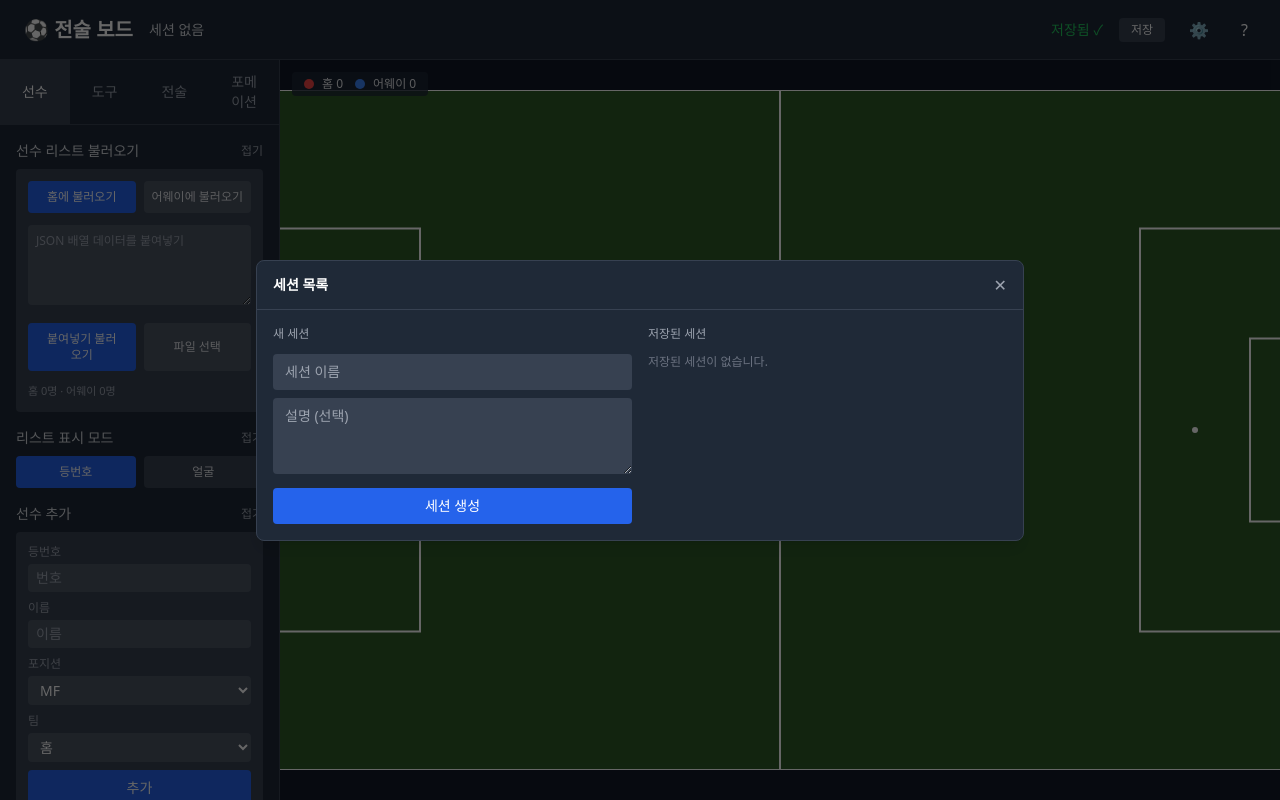
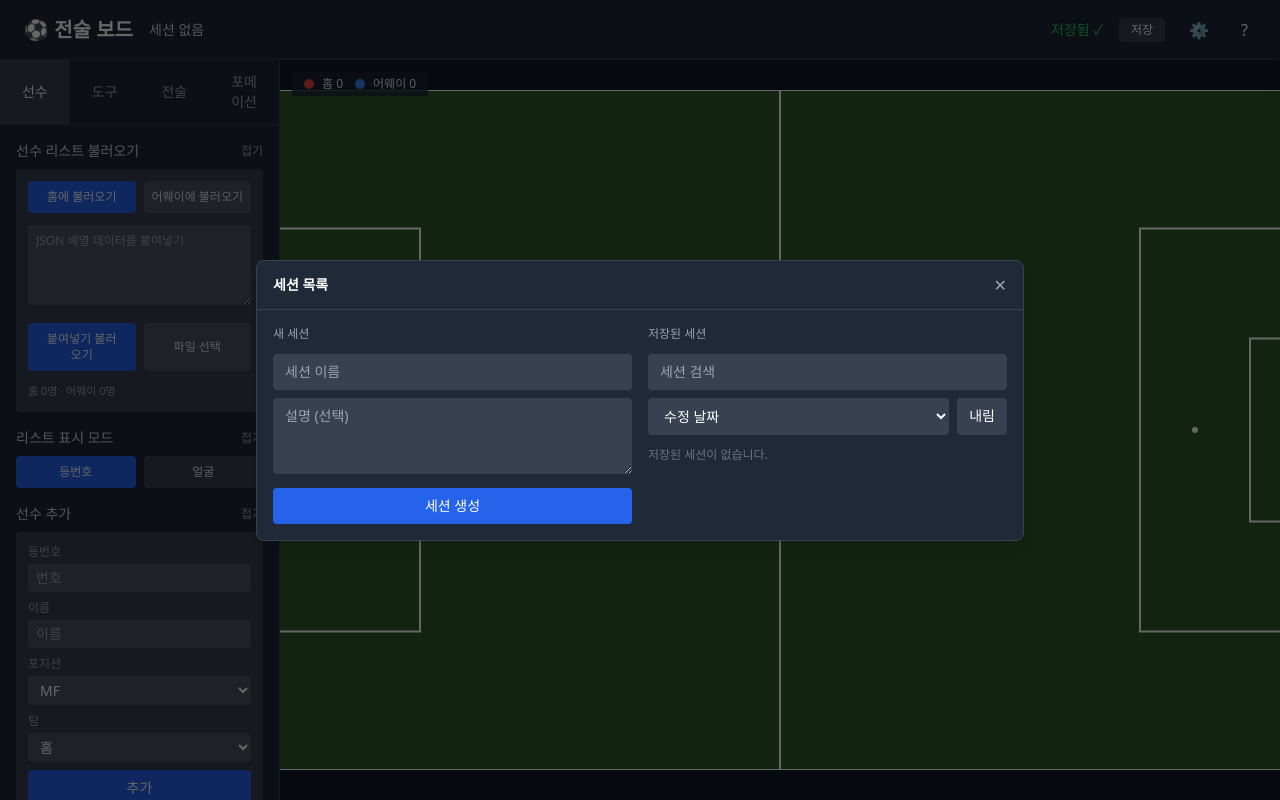
Before and after one commit to hakunamta00700/soccer_strategy_app, a React (Vite) app: page / in a window 1280 px wide. Both pictures are taken after a click on the button "세션 없음". Built offline with nearby package versions, Linux system fonts and the light colour scheme.

Commit message:
Add session list search/sort/thumbnails and autosave alert

```diff
--- a/src/components/board/TacticalBoard.tsx
+++ b/src/components/board/TacticalBoard.tsx
@@ -259,7 +259,7 @@ function TacticalBoard() {
   };
 
   return (
-    <div className="flex-1 bg-gray-900 relative overflow-hidden">
+    <div id="tactical-board" className="flex-1 bg-gray-900 relative overflow-hidden">
       <div className="absolute top-3 left-3 z-10 flex items-center gap-3 text-xs text-gray-200 bg-gray-800/80 px-3 py-1 rounded">
         <span className="flex items-center gap-2">
           <span className="w-2.5 h-2.5 rounded-full bg-red-500" />
--- a/src/components/modals/SessionListModal.tsx
+++ b/src/components/modals/SessionListModal.tsx
@@ -41,13 +41,38 @@ function SessionListModal() {
 
   const [name, setName] = useState('');
   const [description, setDescription] = useState('');
+  const [searchQuery, setSearchQuery] = useState('');
+  const [sortKey, setSortKey] = useState<'updated' | 'created' | 'name'>('updated');
+  const [sortDirection, setSortDirection] = useState<'desc' | 'asc'>('desc');
 
   const sortedSessions = useMemo(
-    () =>
-      [...sessions].sort(
-        (a, b) => b.updatedAt.getTime() - a.updatedAt.getTime()
-      ),
-    [sessions]
+    () => {
+      const query = searchQuery.trim().toLowerCase();
+      const filtered = query
+        ? sessions.filter((session) => {
+            const nameMatch = session.name.toLowerCase().includes(query);
+            const descMatch = session.description?.toLowerCase().includes(query) ?? false;
+            return nameMatch || descMatch;
+          })
+        : sessions;
+
+      const sorted = [...filtered].sort((a, b) => {
+        if (sortKey === 'name') {
+          return a.name.localeCompare(b.name);
+        }
+        if (sortKey === 'created') {
+          return a.createdAt.getTime() - b.createdAt.getTime();
+        }
+        return a.updatedAt.getTime() - b.updatedAt.getTime();
+      });
+
+      if (sortDirection === 'desc') {
+        sorted.reverse();
+      }
+
+      return sorted;
+    },
+    [sessions, searchQuery, sortKey, sortDirection]
   );
 
   const applyTactic = (tactic: Tactic | null) => {
@@ -178,6 +203,34 @@ function SessionListModal() {
           </div>
           <div className="space-y-3">
             <h3 className="text-xs font-medium text-gray-400">저장된 세션</h3>
+            <div className="flex flex-col gap-2">
+              <input
+                type="text"
+                value={searchQuery}
+                onChange={(e) => setSearchQuery(e.target.value)}
+                className="w-full px-3 py-2 bg-gray-700 text-white rounded text-sm"
+                placeholder="세션 검색"
+              />
+              <div className="flex gap-2">
+                <select
+                  value={sortKey}
+                  onChange={(e) => setSortKey(e.target.value as 'updated' | 'created' | 'name')}
+                  className="flex-1 px-3 py-2 bg-gray-700 text-white rounded text-sm"
+                >
+                  <option value="updated">수정 날짜</option>
+                  <option value="created">생성 날짜</option>
+                  <option value="name">이름</option>
+                </select>
+                <button
+                  onClick={() =>
+                    setSortDirection((prev) => (prev === 'asc' ? 'desc' : 'asc'))
+                  }
+                  className="px-3 py-2 bg-gray-700 text-white rounded text-sm"
+                >
+                  {sortDirection === 'asc' ? '오름' : '내림'}
+                </button>
+              </div>
+            </div>
             <div className="space-y-2 max-h-[360px] overflow-y-auto">
               {sortedSessions.length === 0 ? (
                 <div className="text-xs text-gray-500">저장된 세션이 없습니다.</div>
@@ -191,11 +244,24 @@ function SessionListModal() {
                         : 'border-gray-700 bg-gray-750'
                     }`}
                   >
-                    <div className="flex items-center justify-between">
-                      <div>
-                        <div className="text-white">{session.name}</div>
-                        <div className="text-[11px] text-gray-400">
-                          {session.updatedAt.toLocaleString()}
+                    <div className="flex items-center justify-between gap-3">
+                      <div className="flex items-center gap-3">
+                        <div className="w-14 h-10 rounded bg-gray-600 overflow-hidden flex items-center justify-center text-[10px] text-gray-300">
+                          {session.thumbnail ? (
+                            <img
+                              src={session.thumbnail}
+                              alt={`${session.name} 썸네일`}
+                              className="w-full h-full object-cover"
+                            />
+                          ) : (
+                            '미리보기 없음'
+                          )}
+                        </div>
+                        <div>
+                          <div className="text-white">{session.name}</div>
+                          <div className="text-[11px] text-gray-400">
+                            {session.updatedAt.toLocaleString()}
+                          </div>
                         </div>
                       </div>
                       <div className="flex gap-2">
--- a/src/services/sessionPersistence.ts
+++ b/src/services/sessionPersistence.ts
@@ -4,6 +4,8 @@ import { useSessionStore } from '@/store/sessionStore';
 import { useTacticalBoardStore } from '@/store/tacticalBoardStore';
 import { useUIStore } from '@/store/uiStore';
 import { Session, Tactic } from '@/types/session';
+
+let autoSaveFailureNotified = false;
 
 const buildTactic = (fallback?: Tactic): Tactic => ({
   id: fallback?.id ?? `tactic-${Date.now()}`,
@@ -14,6 +16,23 @@ const buildTactic = (fallback?: Tactic): Tactic => ({
   animations: fallback?.animations ?? [],
   createdAt: fallback?.createdAt ?? new Date(),
 });
+
+const getBoardThumbnail = () => {
+  if (typeof document === 'undefined') {
+    return undefined;
+  }
+
+  const canvas = document.querySelector('#tactical-board canvas');
+  if (!(canvas instanceof HTMLCanvasElement)) {
+    return undefined;
+  }
+
+  try {
+    return canvas.toDataURL('image/png');
+  } catch (error) {
+    return undefined;
+  }
+};
 
 const buildSessionSnapshot = (session: Session, tacticId: string | null) => {
   const board = useTacticalBoardStore.getState();
@@ -39,6 +58,7 @@ const buildSessionSnapshot = (session: Session, tacticId: string | null) => {
       ...session,
       updatedAt: now,
       tactics,
+      thumbnail: getBoardThumbnail() ?? session.thumbnail,
     },
     activeTacticId: updatedTactic.id,
   };
@@ -74,11 +94,15 @@ export const saveCurrentSession = async (mode: 'auto' | 'manual') => {
       tactics: snapshot.tactics,
     });
     ui.setSaveStatus('saved');
+    autoSaveFailureNotified = false;
     return true;
   } catch (error) {
     ui.setSaveStatus('unsaved');
     if (mode === 'manual') {
       window.alert('저장에 실패했습니다.');
+    } else if (!autoSaveFailureNotified) {
+      autoSaveFailureNotified = true;
+      window.alert('자동 저장에 실패했습니다.');
     }
     return false;
   }
```
Also changed, not shown: 1 other file (tests, documents, lock files or other folders).
